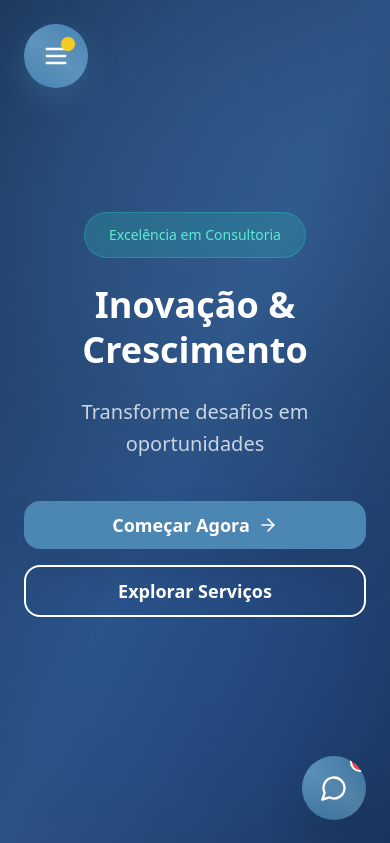
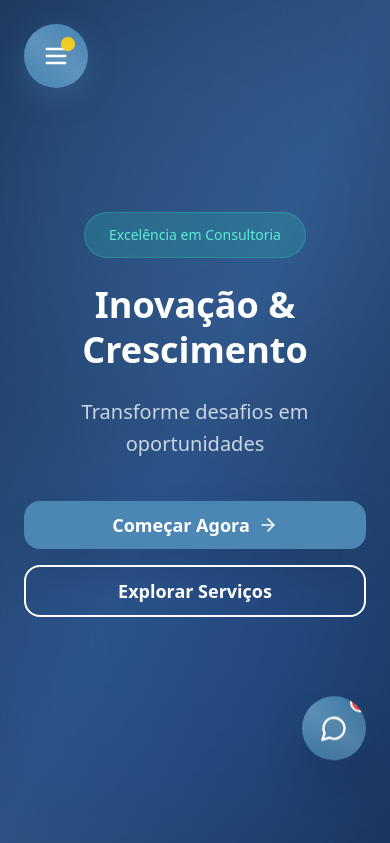
Before and after one commit to edmilsonConstantino/horizont, a React (Vite) app: page / in a window 390 px wide. Shown: the top 843 px of the page. Built offline with nearby package versions, Linux system fonts and the light colour scheme.

Commit message:
atualizacao

```diff
--- a/src/components/Hero.tsx
+++ b/src/components/Hero.tsx
@@ -354,7 +354,7 @@ export default function Hero() {
 				</div>
 			</div>
 
-			<div className="fixed bottom-6 right-6 z-50">
+			<div className="fixed bottom-20 right-6 z-50 lg:bottom-6">
 				<div className="relative flex items-center gap-3">
 					<AnimatePresence>
 						{showDropdown && (
@@ -462,6 +462,14 @@ export default function Hero() {
 						onClick={() => setShowDropdown(!showDropdown)}
 						whileHover={{ scale: 1.1 }}
 						whileTap={{ scale: 0.95 }}
+						animate={{
+							y: [0, -8, 0],
+						}}
+						transition={{
+							duration: 2,
+							repeat: Infinity,
+							ease: "easeInOut",
+						}}
 						className="relative w-16 h-16 bg-gradient-to-br from-[#4c87b4] to-[#3a6d94] rounded-full flex items-center justify-center shadow-2xl hover:shadow-[0_10px_30px_rgba(76,135,180,0.5)] transition-all overflow-hidden"
 					>
 						<MessageCircle className="h-7 w-7 text-white" />
```
